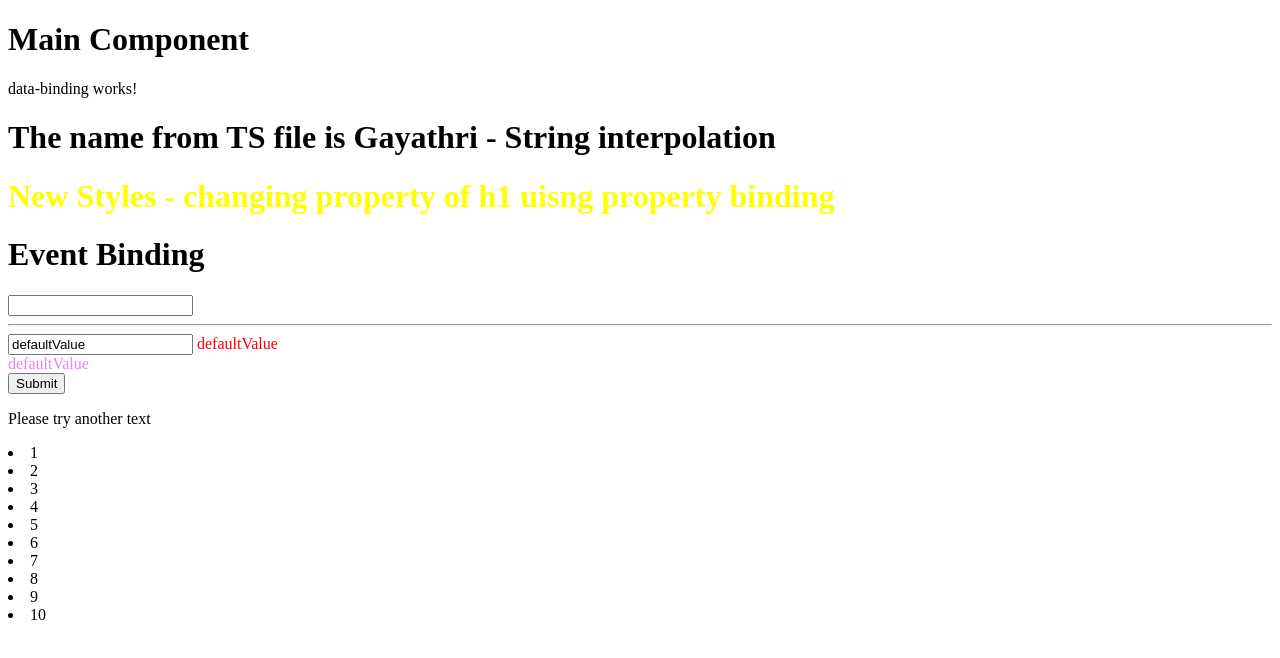
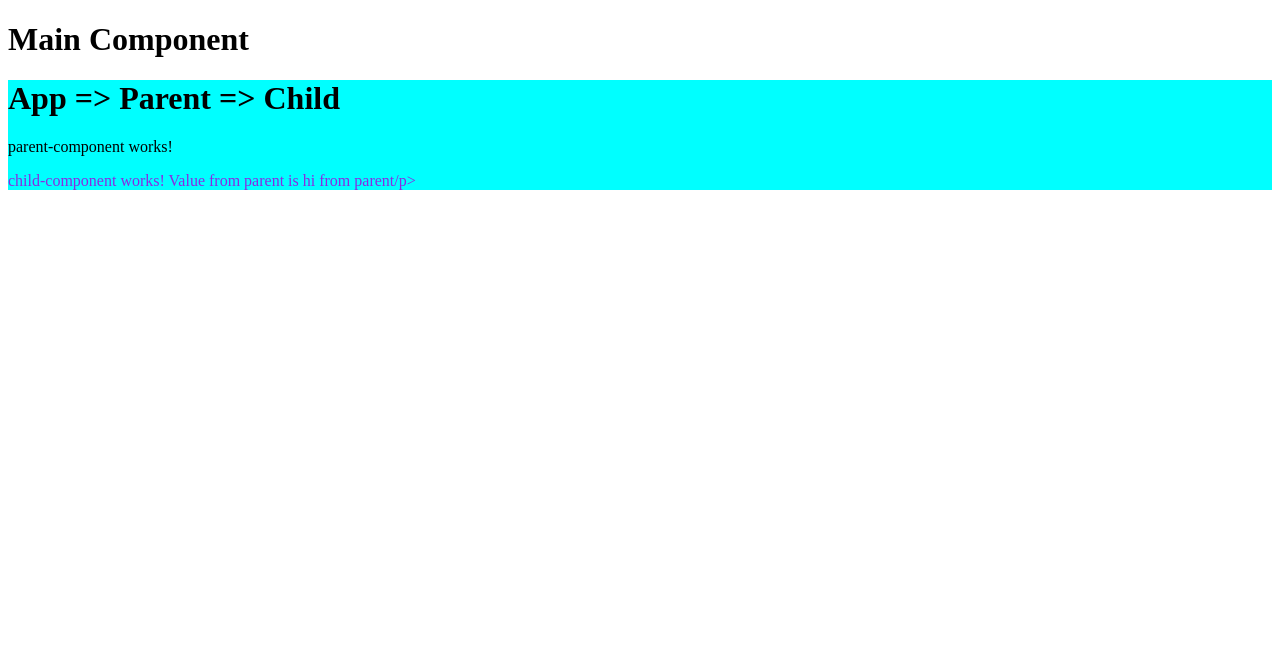
Before and after one commit to gayathridhiya/angular_practice_1, an Angular app: page / in a window 1280 px wide. Shown: the top 658 px of the page. Built offline with nearby package versions, Linux system fonts and the light colour scheme.

Commit message:
Parent to child passing values

```diff
--- a/src/app/app.component.html
+++ b/src/app/app.component.html
@@ -6,6 +6,9 @@
   <app-side-navigation-component></app-side-navigation-component>
 </div>
 <app-footer-component></app-footer-component> -->
-<app-data-binding>
 
-</app-data-binding>
+<!-- <app-data-binding>
+
+</app-data-binding> -->
+
+<app-parent-component></app-parent-component>
--- a/src/app/app.module.ts
+++ b/src/app/app.module.ts
@@ -8,6 +8,8 @@ import { MainBodyComponentComponent } from './main-body-component/main-body-comp
 import { FooterComponentComponent } from './footer-component/footer-component.component';
 import { DataBindingComponent } from './data-binding/data-binding.component';
 import { FormsModule } from '@angular/forms';
+import { ParentComponentComponent } from './parent-component/parent-component.component';
+import { ChildComponentComponent } from './child-component/child-component.component';
 
 @NgModule({
   declarations: [
@@ -16,7 +18,9 @@ import { FormsModule } from '@angular/forms';
     SideNavigationComponentComponent,
     MainBodyComponentComponent,
     FooterComponentComponent,
-    DataBindingComponent
+    DataBindingComponent,
+    ParentComponentComponent,
+    ChildComponentComponent
   ],
   imports: [
     BrowserModule,
--- /dev/null
+++ b/src/app/child-component/child-component.component.css
@@ -0,0 +1,3 @@
+p{
+    color:blueviolet
+}
--- /dev/null
+++ b/src/app/child-component/child-component.component.html
@@ -0,0 +1 @@
+<p>child-component works! Value from parent is {{valueFromParent}}/p>
--- /dev/null
+++ b/src/app/child-component/child-component.component.ts
@@ -0,0 +1,12 @@
+import { Component, Input } from '@angular/core';
+
+@Component({
+  selector: 'app-child-component',
+  templateUrl: './child-component.component.html',
+  styleUrls: ['./child-component.component.css']
+})
+export class ChildComponentComponent {
+  @Input()
+  valueFromParent : string = 'none';
+
+}
--- /dev/null
+++ b/src/app/parent-component/parent-component.component.css
@@ -0,0 +1,3 @@
+.parent{
+    background-color: aqua;
+}
--- /dev/null
+++ b/src/app/parent-component/parent-component.component.html
@@ -0,0 +1,5 @@
+<div class="parent">
+    <h1>App => Parent => Child</h1>
+<p>parent-component works!</p>
+<app-child-component [valueFromParent]="valueFromParent"></app-child-component>
+</div>
--- /dev/null
+++ b/src/app/parent-component/parent-component.component.ts
@@ -0,0 +1,11 @@
+import { Component } from '@angular/core';
+
+@Component({
+  selector: 'app-parent-component',
+  templateUrl: './parent-component.component.html',
+  styleUrls: ['./parent-component.component.css']
+})
+export class ParentComponentComponent {
+  valueFromParent = "hi  from parent";
+
+}
```
Also changed, not shown: 2 other files (tests, documents, lock files or other folders).
